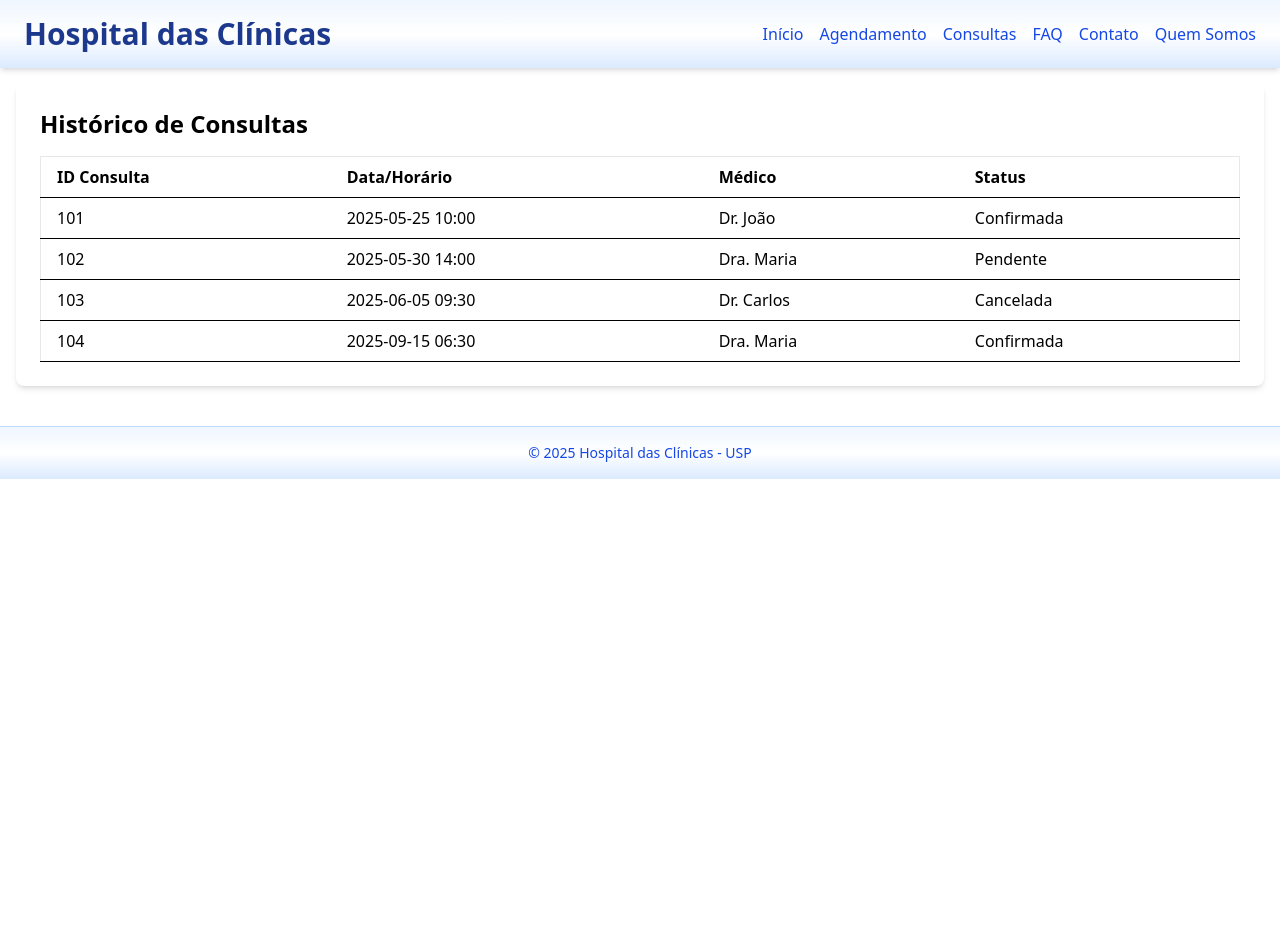
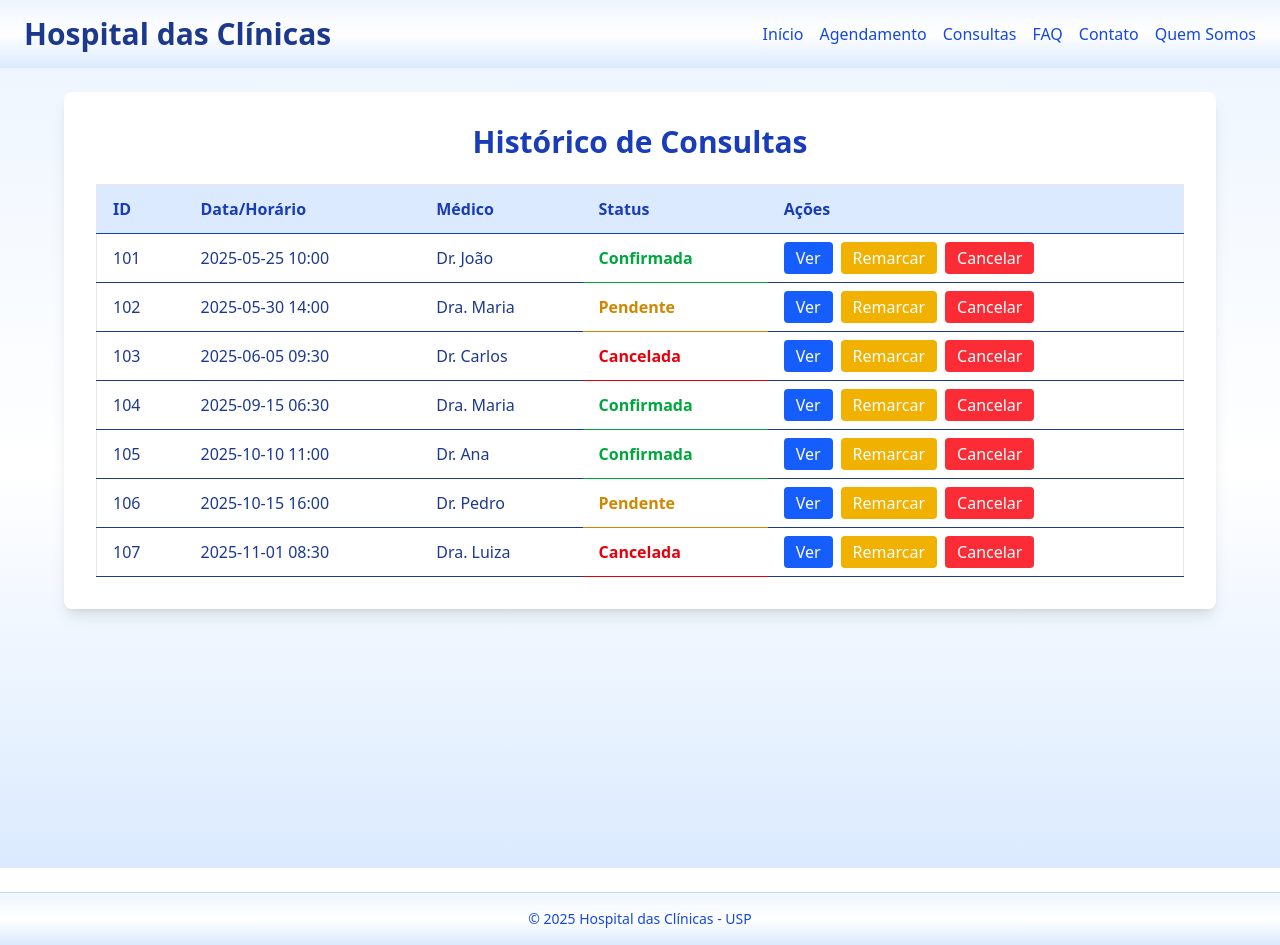
Before and after one commit to Challenge-Sprints/projeto-sprint3, a React (Vite) app: page /consultas in a window 1280 px wide. Before the commit the page ends 800 px from the top, so only its background shows below. Built offline with nearby package versions, Linux system fonts and the light colour scheme.

Commit message:
CSS da página Consultas

```diff
--- a/src/routes/Consultas/index.tsx
+++ b/src/routes/Consultas/index.tsx
@@ -4,29 +4,53 @@ export default function Consultas() {
     { id: 102, dataHora: '2025-05-30 14:00', medico: 'Dra. Maria', status: 'Pendente' },
     { id: 103, dataHora: '2025-06-05 09:30', medico: 'Dr. Carlos', status: 'Cancelada' },
     { id: 104, dataHora: '2025-09-15 06:30', medico: 'Dra. Maria', status: 'Confirmada' },
+    { id: 105, dataHora: '2025-10-10 11:00', medico: 'Dr. Ana', status: 'Confirmada' },
+    { id: 106, dataHora: '2025-10-15 16:00', medico: 'Dr. Pedro', status: 'Pendente' },
+    { id: 107, dataHora: '2025-11-01 08:30', medico: 'Dra. Luiza', status: 'Cancelada' },
   ];
 
+const statusColor: { [key: string]: string } = {
+  Confirmada: 'text-green-600 font-semibold',
+  Pendente: 'text-yellow-600 font-semibold',
+  Cancelada: 'text-red-600 font-semibold',
+};
+
+
   return (
-        <main className="container mx-auto p-4">
-            <section id="consultas" className="bg-white p-6 rounded-lg shadow-md">
-                <h2 className="text-2xl font-bold mb-4">Histórico de Consultas</h2>
+    <main className="bg-gradient-to-b from-blue-50 via-white to-blue-100 min-h-screen p-6 text-blue-900">
+      <section id="consultas" className="max-w-6xl mx-auto bg-white p-8 rounded-lg shadow-lg">
+        <h2 className="text-3xl font-bold mb-6 text-center text-blue-800">Histórico de Consultas</h2>
         <div className="overflow-x-auto">
-                    <table className="min-w-full bg-white border border-gray-200">
-                        <thead>
+          <table className="min-w-full bg-white border border-gray-200 rounded-lg">
+            <thead className="bg-blue-100 text-blue-800">
               <tr>
-                                <th className="py-2 px-4 border-b text-left">ID Consulta</th>
-                                <th className="py-2 px-4 border-b text-left">Data/Horário</th>
-                                <th className="py-2 px-4 border-b text-left">Médico</th>
-                                <th className="py-2 px-4 border-b text-left">Status</th>
+                <th className="py-3 px-4 border-b text-left">ID</th>
+                <th className="py-3 px-4 border-b text-left">Data/Horário</th>
+                <th className="py-3 px-4 border-b text-left">Médico</th>
+                <th className="py-3 px-4 border-b text-left">Status</th>
+                <th className="py-3 px-4 border-b text-left">Ações</th>
               </tr>
             </thead>
             <tbody>
               {consultas.map((consulta) => (
-                                <tr key={consulta.id} className="hover:bg-gray-50">
+                <tr key={consulta.id} className="hover:bg-blue-50 transition duration-200">
                   <td className="py-2 px-4 border-b">{consulta.id}</td>
                   <td className="py-2 px-4 border-b">{consulta.dataHora}</td>
                   <td className="py-2 px-4 border-b">{consulta.medico}</td>
-                                    <td className="py-2 px-4 border-b">{consulta.status}</td>
+                  <td className={`py-2 px-4 border-b ${statusColor[consulta.status]}`}>
+                    {consulta.status}
+                  </td>
+                  <td className="py-2 px-4 border-b space-x-2">
+                    <button className="bg-blue-600 text-white px-3 py-1 rounded hover:bg-blue-700 transition">
+                      Ver
+                    </button>
+                    <button className="bg-yellow-500 text-white px-3 py-1 rounded hover:bg-yellow-600 transition">
+                      Remarcar
+                    </button>
+                    <button className="bg-red-500 text-white px-3 py-1 rounded hover:bg-red-600 transition">
+                      Cancelar
+                    </button>
+                  </td>
                 </tr>
               ))}
             </tbody>
--- a/src/routes/Home/index.tsx
+++ b/src/routes/Home/index.tsx
@@ -1,10 +1,10 @@
 export default function Home() {
   return (
-    <main className="bg-white min-h-screen px-6 py-12 text-blue-900">
+    <main className="bg-gradient-to-b from-blue-50 via-white to-blue-100 min-h-screen px-6 py-12 text-blue-900">
       <section className="max-w-4xl mx-auto text-center">
-        <h1 className="text-4xl font-bold mb-4">Portal do Paciente</h1>
-        <h2 className="text-xl font-semibold mb-6">Bem-vindo ao Portal de Agendamento de Consultas</h2>
-        <p className="text-lg mb-8">
+        <h1 className="text-4xl font-bold mb-4 text-blue-800">Portal do Paciente</h1>
+        <h2 className="text-xl font-semibold mb-6 text-blue-700">Bem-vindo ao Portal de Agendamento de Consultas</h2>
+        <p className="text-lg mb-8 text-blue-700">
           Nossa plataforma digital facilita o agendamento de consultas no Hospital das Clínicas e no IMREA.
         </p>
 
@@ -17,7 +17,7 @@ export default function Home() {
       </section>
 
       <section className="max-w-4xl mx-auto mt-16 text-center">
-        <h2 className="text-2xl font-semibold mb-4">Sobre a Plataforma</h2>
+        <h2 className="text-2xl font-semibold mb-4 text-blue-700">Sobre a Plataforma</h2>
         <p className="text-lg text-blue-800">
           Com um design intuitivo e acessível, nosso sistema permite que você marque, cancele e visualize suas consultas de forma rápida e segura.
         </p>
--- a/src/routes/QuemSomos/index.tsx
+++ b/src/routes/QuemSomos/index.tsx
@@ -1,20 +1,20 @@
 export default function QuemSomos() {
   return (
-    <main className="bg-white text-blue-900 min-h-screen p-6">
-      <h1 className="text-4xl font-bold text-center mb-8">Quem Somos</h1>
+    <main className="bg-gradient-to-b from-blue-50 via-white to-blue-100 text-blue-900 min-h-screen p-6">
+      <h1 className="text-4xl font-bold text-center mb-8 text-blue-800">Quem Somos</h1>
 
       <section id="QuemSomos" className="max-w-5xl mx-auto">
-        <h2 className="text-2xl font-semibold mb-4">Nosso Time</h2>
-        <p className="mb-10 text-lg">
+        <h2 className="text-2xl font-semibold mb-4 text-blue-700">Nosso Time</h2>
+        <p className="mb-10 text-lg text-blue-700">
           Somos um grupo dedicado ao desenvolvimento de soluções tecnológicas para a saúde digital, comprometidos com inovação e acessibilidade.
         </p>
 
         <div className="grid grid-cols-1 md:grid-cols-3 gap-8">
-          {/* Gabriel */}
-          <div className="bg-blue-50 rounded-lg shadow-md p-4 flex flex-col items-center text-center hover:shadow-xl transition-shadow duration-300">
+
+          <div className="bg-white rounded-lg shadow-md p-4 flex flex-col items-center text-center hover:shadow-xl transition-shadow duration-300">
             <img src="/image/gabriel.jpeg" alt="Foto de Gabriel" className="w-32 h-32 rounded-full object-cover mb-4" />
-            <h3 className="text-xl font-bold">Gabriel Henrique Souza Gonçalves</h3>
-            <p className="text-sm mb-4">RM: 563732 | Turma: 1TDSPI</p>
+            <h3 className="text-xl font-bold text-blue-800">Gabriel Henrique Souza Gonçalves</h3>
+            <p className="text-sm mb-4 text-blue-600">RM: 563732 | Turma: 1TDSPI</p>
             <div className="flex gap-4">
               <a href="https://github.com/gabrielhensg" target="_blank" rel="noopener noreferrer"
                 className="bg-blue-600 text-white px-4 py-2 rounded hover:bg-blue-700 transition-colors duration-200">
@@ -27,11 +27,11 @@ export default function QuemSomos() {
             </div>
           </div>
 
-          {/* José */}
-          <div className="bg-blue-50 rounded-lg shadow-md p-4 flex flex-col items-center text-center hover:shadow-xl transition-shadow duration-300">
+
+          <div className="bg-white rounded-lg shadow-md p-4 flex flex-col items-center text-center hover:shadow-xl transition-shadow duration-300">
             <img src="/image/jose.jpeg" alt="Foto de José" className="w-32 h-32 rounded-full object-cover mb-4" />
-            <h3 className="text-xl font-bold">José Ricardo Pereira Iannuzzi</h3>
-            <p className="text-sm mb-4">RM: 564112 | Turma: 1TDSPI</p>
+            <h3 className="text-xl font-bold text-blue-800">José Ricardo Pereira Iannuzzi</h3>
+            <p className="text-sm mb-4 text-blue-600">RM: 564112 | Turma: 1TDSPI</p>
             <div className="flex gap-4">
               <a href="https://github.com/jr-iannuzzi" target="_blank" rel="noopener noreferrer"
                 className="bg-blue-600 text-white px-4 py-2 rounded hover:bg-blue-700 transition-colors duration-200">
@@ -44,11 +44,11 @@ export default function QuemSomos() {
             </div>
           </div>
 
-          {/* Eduardo */}
-          <div className="bg-blue-50 rounded-lg shadow-md p-4 flex flex-col items-center text-center hover:shadow-xl transition-shadow duration-300">
+
+          <div className="bg-white rounded-lg shadow-md p-4 flex flex-col items-center text-center hover:shadow-xl transition-shadow duration-300">
             <img src="/image/Eduardo.jpeg" alt="Foto de Eduardo" className="w-32 h-32 rounded-full object-cover mb-4" />
-            <h3 className="text-xl font-bold">Eduardo Augusto de Oliveira Souza</h3>
-            <p className="text-sm mb-4">RM: 565269 | Turma: 1TDSPI</p>
+            <h3 className="text-xl font-bold text-blue-800">Eduardo Augusto de Oliveira Souza</h3>
+            <p className="text-sm mb-4 text-blue-600">RM: 565269 | Turma: 1TDSPI</p>
             <div className="flex gap-4">
               <a href="https://github.com/Edu-Ardo18" target="_blank" rel="noopener noreferrer"
                 className="bg-blue-600 text-white px-4 py-2 rounded hover:bg-blue-700 transition-colors duration-200">
```
Lines whose indentation alone changed are shown as unchanged.
